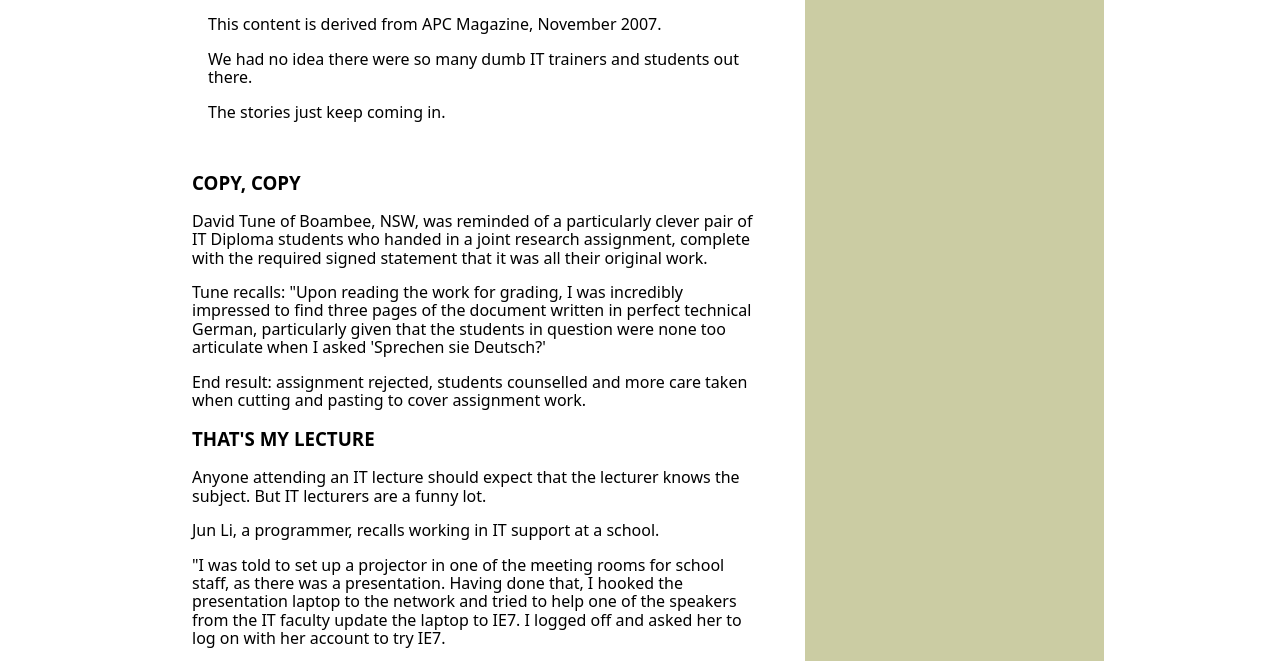
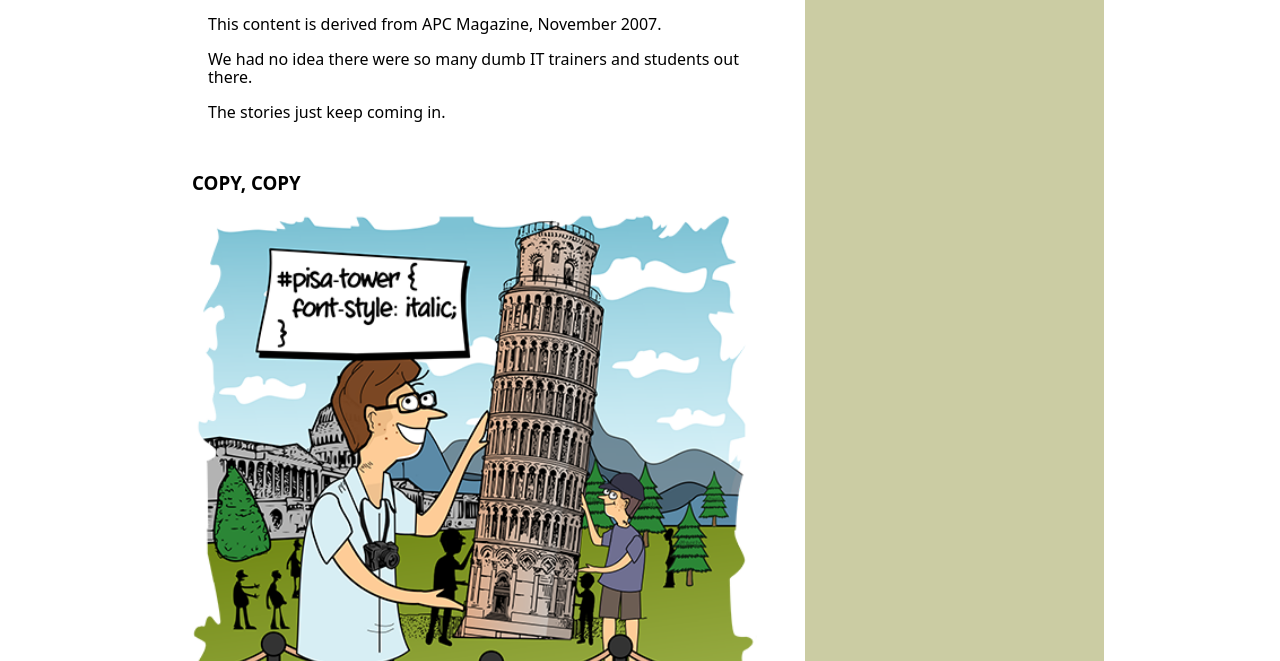
Before and after one commit to OhPandora/C4Prog-WT-S2-Portfolio-Cristina_Noguera_Martinez, a plain HTML site: page phase-1/index.html in a window 1280 px wide. Shown: the part 260-921 px from the top of the page. Drawn offline with Linux system fonts and the light colour scheme.

Commit message:
feat: add images to phase 1

```diff
--- a/assets/css/phase-1.css
+++ b/assets/css/phase-1.css
@@ -47,6 +47,12 @@ aside {
 footer {
     background-color: #63474D;
     color: #FFFFFF;
+}
+
+article img {
+    width: 100%;
+    height: auto;
+    display: block;
 }
 
 @media (min-width: 768px) {
--- a/phase-1/index.html
+++ b/phase-1/index.html
@@ -35,11 +35,15 @@
             <section>
                 <h3>COPY, COPY  </h3>
 
+                <img src="../assets/img/css-pisa-tower-joke.png" alt="CSS pisa tower joke">
+
                 <p>
                     David Tune of Boambee, NSW, was reminded of a particularly clever pair of IT Diploma
                     students who handed in a joint research assignment, complete with the required signed
                     statement that it was all their original work.
                 </p>
+
+
 
                 <p>
                     Tune recalls: "Upon reading the work for grading, I was incredibly impressed to find
@@ -55,6 +59,8 @@
 
             <section>
                 <h3>THAT'S MY LECTURE</h3>
+
+                <img src="../assets/img/vim-user-error-joke.png" alt="User error programming joke">
 
                 <p>
                     Anyone attending an IT lecture should expect that the lecturer knows
@@ -83,6 +89,8 @@
             <section>
                 <h3>TUTORING THE TUTOR</h3>
 
+                <img src="../assets/img/teacher-helping-students.jpg" alt="teacher helping students">
+
                 <p>
                     Neil Meyers, library assistant from Gilles Plains in SA, recalls an
                     incident with a part-time computer lecturer a couple of years ago.
@@ -103,6 +111,8 @@
                     button, out popped the tray and... no disc to be seen.
                 </p>
 
+                <img src="../assets/img/programmer-joke.png" alt="programmer joke">
+
                 <p>
                     Before I was able to ask out the obvious question, she piped up,
                     'That's the CD drive? I thought it was the other one!', pointing to
@@ -122,6 +132,8 @@
                     class, shaking the heck out of the machine. So much for teaching
                     people to handle their computers with care!"
                 </p>
+
+
             </section>
         </article>
 
```
Also changed, not shown: assets/img/css-pisa-tower-joke.png (added), assets/img/programmer-joke.png (added), assets/img/teacher-helping-students.jpg (added), assets/img/vim-user-error-joke.png (added).
